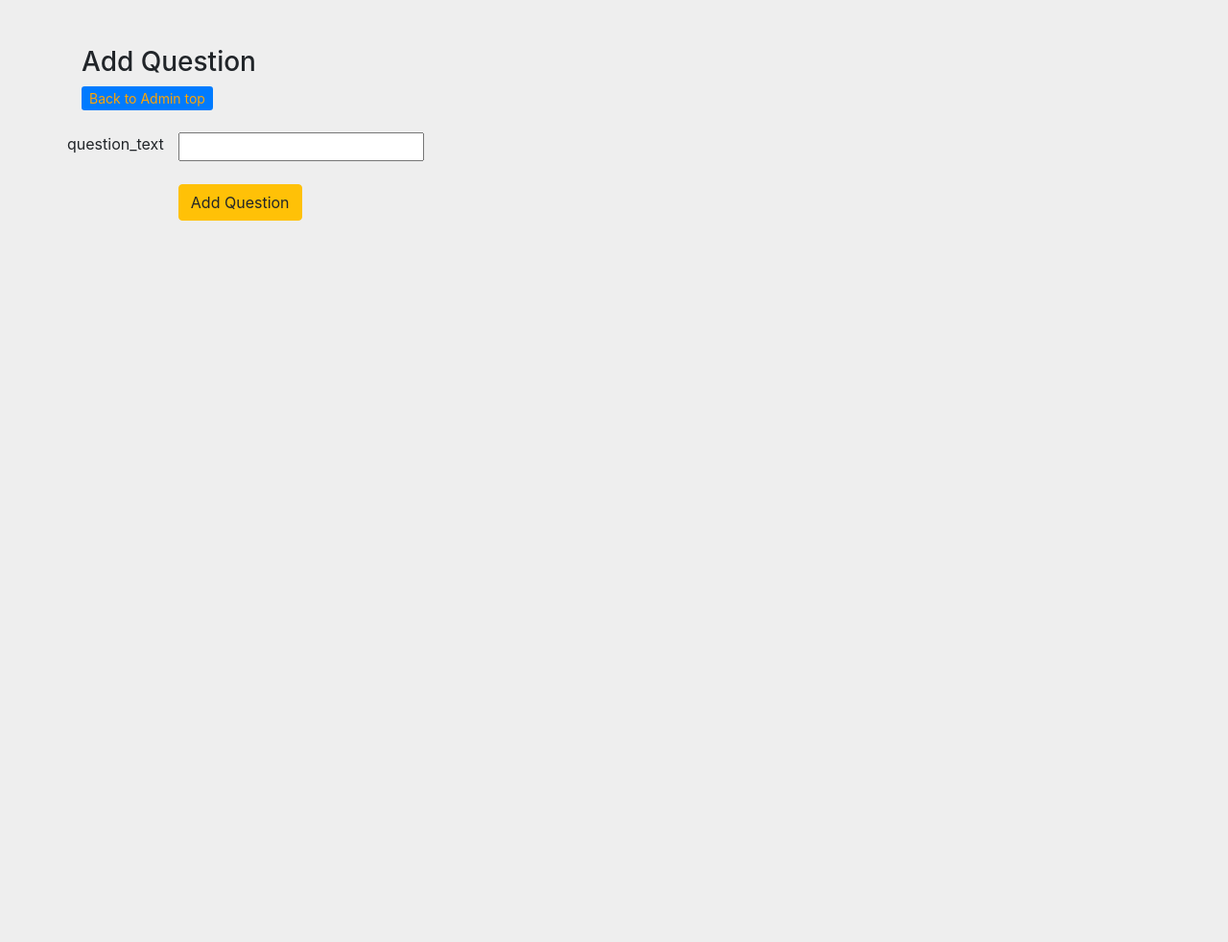
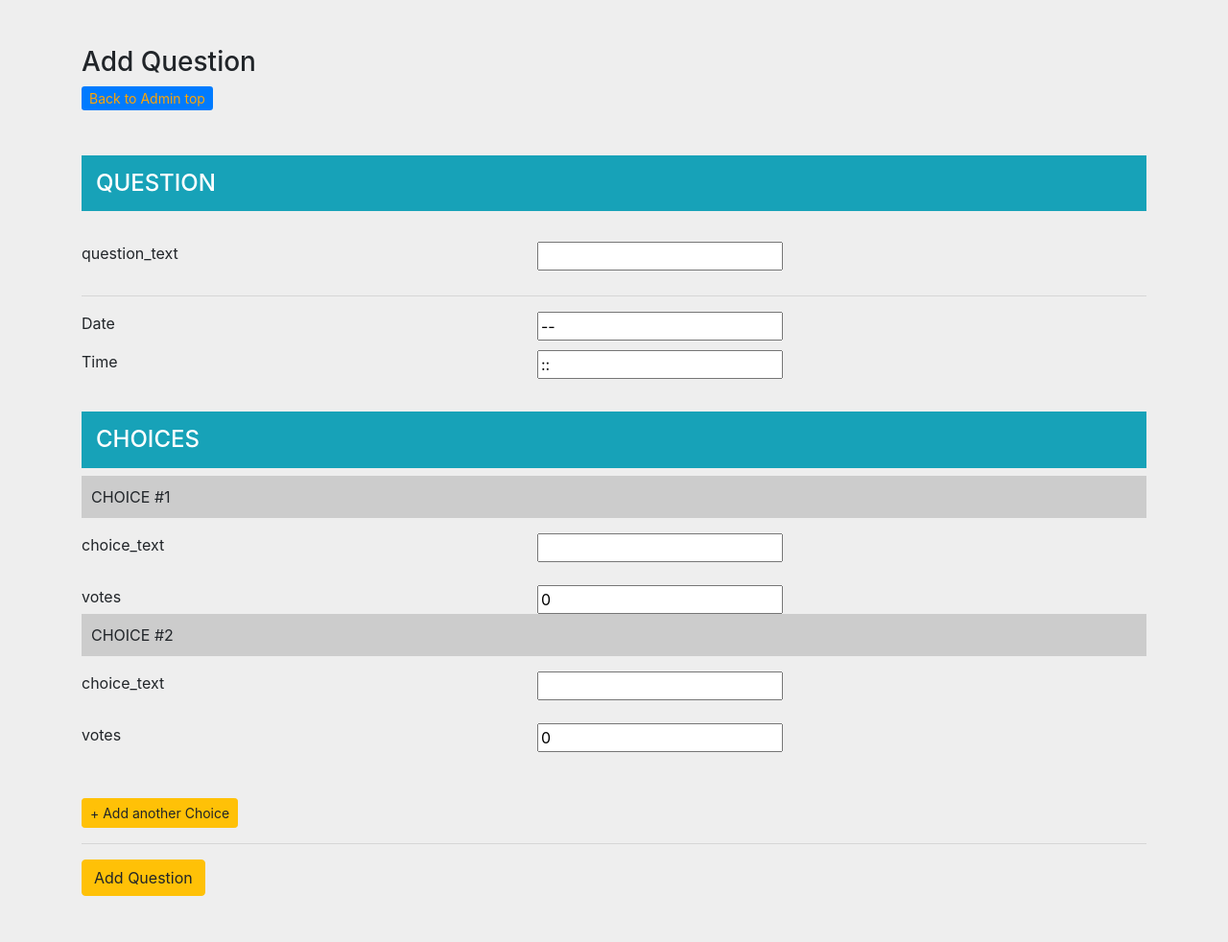
Before and after one commit to hotta/responder-django-tutorial, a Python web app: template templates/add_question.html in a window 1280 px wide. Shown: the whole page at 96% size. Before the commit the page ends 230 px from the top, so only its background shows below. Run offline with Jinja, Linux system fonts and the light colour scheme; the template is opened without the code that fills it, so the values that code supplies are empty; some libraries are stand-ins or nearby versions.

Commit message:
第７回：前編まで。削除できないバグは解消した。

```diff
--- a/templates/add_question.html
+++ b/templates/add_question.html
@@ -6,20 +6,92 @@
 <a class="btn-sm btn-primary" href="/admin_top">Back to Admin top</a>
 <br>
 <br>
-<div class="row">
-    <div class="col-md5"><p>question_text</p></div>
-    <div class="col-md-7">
-        <form action="/add_Question" method="post">
-            <input type="text" name="question_text">
+<br>
+<form action="/add_Question" method="post">
+    <h4 class="bg-info text-white" style="padding: 15px">QUESTION</h4>
+    <br>
+    <div class="row">
+        <div class="col-md-5"><p>question_text</p></div>
+        <div class="col-md-7"><input type="text" name="question_text"></div>
+        <br>
+    </div>
+    <hr>
+    <div class="row">
+        <div class="col-md-5">
+            <p>Date</p>
+        </div>
+        <div class="col-md-7">
+            <input type="text" name="date" value="{{date['year']}}-{{date['month']}}-{{date['day']}}">
+        </div>
+        <div class="col-md-5">
+            <p>Time</p>
+        </div>
+        <div class="col-md-7">
+            <input type="text" name="time" value="{{date['hour']}}:{{date['minute']}}:{{date['second']}}">
+        </div>
+    </div>
 
-            {% for error_message in error_messages %}
-                <p class="text-danger">{{error_message}}</p>
-            {% endfor %}
-            <br>
-            <br>
-            <input class="btn btn-warning" type="submit" name="submit" value="Add Question">
-        </form>
+    <br>
+    <h4 class="bg-info text-white" style="padding: 15px">CHOICES</h4>
+
+    <div id="add_choice">
+
+        <p style="background:#cccccc; padding: 10px">CHOICE #1</p>
+        <div class="row">
+            <div class="col-md-5">choice_text</div>
+            <div class="col-md-7"><input type="text" name="choices[]"></div>
+        </div>
+        <br>
+        <div class="row">
+            <div class="col-md-5">votes</div>
+            <div class="col-md-7"><input type="text" name="votes[]" value="0"></div>
+        </div>
+
+        <p style="background:#cccccc; padding: 10px">CHOICE #2</p>
+        <div class="row">
+            <div class="col-md-5">choice_text</div>
+            <div class="col-md-7"><input type="text" name="choices[]"></div>
+        </div>
+        <br>
+        <div class="row">
+            <div class="col-md-5">votes</div>
+            <div class="col-md-7"><input type="text" name="votes[]" value="0"></div>
+        </div>
     </div>
-</div>
 
+    <br>
+    <br>
+    <a class="btn btn-warning btn-sm" onclick="add()">+ Add another Choice</a>
+    <br>
+    <hr>
+    <input class="btn btn-warning" type="submit" name="submit" value="Add Question">
+</form>
+<br>
+<br>
+{% for error_message in error_messages %}
+<p class="text-danger">{{error_message}}</p>
+{% endfor %}
+
+<script>
+    var num = 3;
+    function add()
+    {
+        var div_element = document.createElement("div");
+        div_element.innerHTML =
+        '<hr>' +
+        '<p style="background:#cccccc; padding: 10px">CHOICE #' + num + '</p>' +
+        '<div class="row">' +
+            '<div class="col-md-5">choice_text</div>' +
+            '<div class="col-md-7"><input type="text" name="choices[]"></div>' +
+        '</div>' +
+        '<br>' +
+        '<div class="row">' +
+            '<div class="col-md-5">votes</div>' +
+            '<div class="col-md-7"><input type="text" name="votes[]" value="0"></div>' +
+        '</div><br><br>';
+        var parent_object = document.getElementById("add_choice");
+        parent_object.appendChild(div_element);
+        num++;
+    }
+</script>
 {% endblock %}
```
Also changed, not shown: templates/administrator.html (+8 -0 lines), urls.py (+55 -8 lines).
